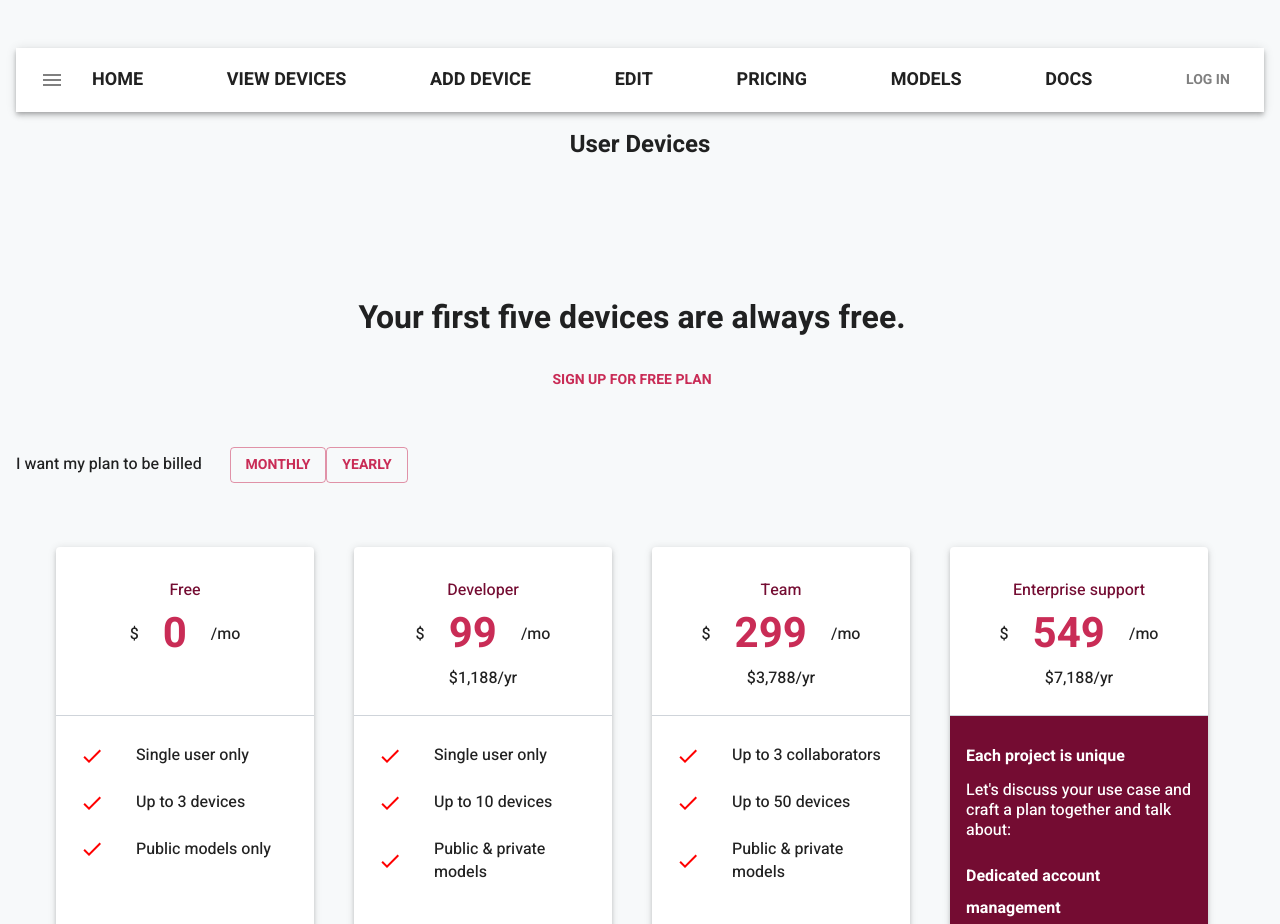
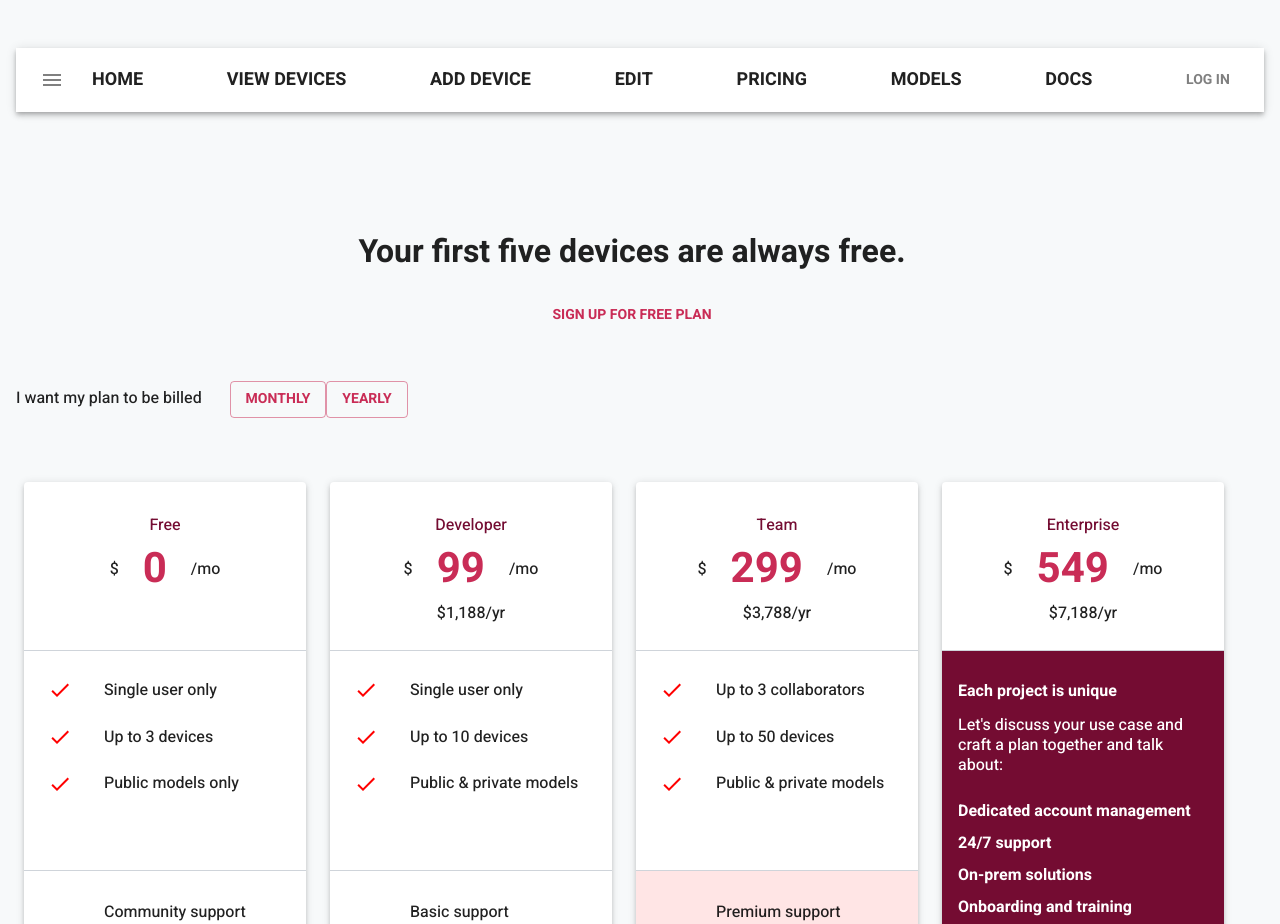
Before and after one commit to chiakat/nextjs-devices-pricing, a Next.js app: page /pricing in a window 1280 px wide. Shown: the top 924 px of the page. Built offline with nearby package versions, Linux system fonts and the light colour scheme.

Commit message:
Remove extra padding around cards

```diff
--- a/components/layout.js
+++ b/components/layout.js
@@ -21,21 +21,6 @@ export default function Layout({ children, home }) {
         <meta name="og:title" content={siteTitle} />
       </Head>
       <Nav />
-      <header className={styles.header}>
-        {home ? (
-          <>
-            <h1 className={utilStyles.heading2Xl}>{name} Devices</h1>
-          </>
-        ) : (
-          <>
-            <h2 className={utilStyles.headingLg}>
-              <Link href="/">
-                <a className={utilStyles.colorInherit}>{name} Devices</a>
-              </Link>
-            </h2>
-          </>
-        )}
-      </header>
       <main>{children}</main>
       <Footer />
     </div>
--- a/components/pricing/OptionCards.js
+++ b/components/pricing/OptionCards.js
@@ -48,7 +48,7 @@ const options = {
     supportDesc: 'Access to private support with alwaysAI engineers.',
   },
   enterprise: {
-    name: 'Enterprise support',
+    name: 'Enterprise',
     regMonthPrice: '549',
     regYearPrice: '$7,188/yr',
     saveMonthPrice: '499',
@@ -58,8 +58,8 @@ const options = {
 
 export default function OptionCards() {
   return (
-    <Container sx={{ my: 8, display: 'flex' }}>
-      <Grid container spacing={5} direction="row">
+    <Container disableGutters sx={{ mx: 1, my: 8, display: 'flex' }}>
+      <Grid container spacing={3}>
         <Grid container item xs={12} sm={6} md={3}>
           <Paper elevation={3} sx={{ minWidth: 250 }}>
             <Grid item sx={{ height: 120, m: 3 }} >
--- a/pages/_app.js
+++ b/pages/_app.js
@@ -1,12 +1,13 @@
 import '../styles/globals.css';
 import * as React from 'react';
 import { ThemeProvider } from '@mui/material/styles';
-import CssBaseline from '@mui/material/CssBaseline';
+import { GlobalStyles, CssBaseline } from '@mui/material';
 import theme from '../theme/theme';
 
 function MyApp({ Component, pageProps }) {
   return (
     <ThemeProvider theme={theme}>
+      <GlobalStyles styles={{ ul: { margin: 0, padding: 0, listStyle: 'none' } }} />
       <CssBaseline />
       <Component {...pageProps} />
     </ThemeProvider>
--- a/pages/pricing.js
+++ b/pages/pricing.js
@@ -7,7 +7,6 @@ import Layout from '../components/Layout';
 import OptionCards from '../components/pricing/OptionCards';
 import HelpCard from '../components/pricing/HelpCard';
 import Typography from '../theme/typography';
-
 
 export default function Pricing() {
   return (
```
